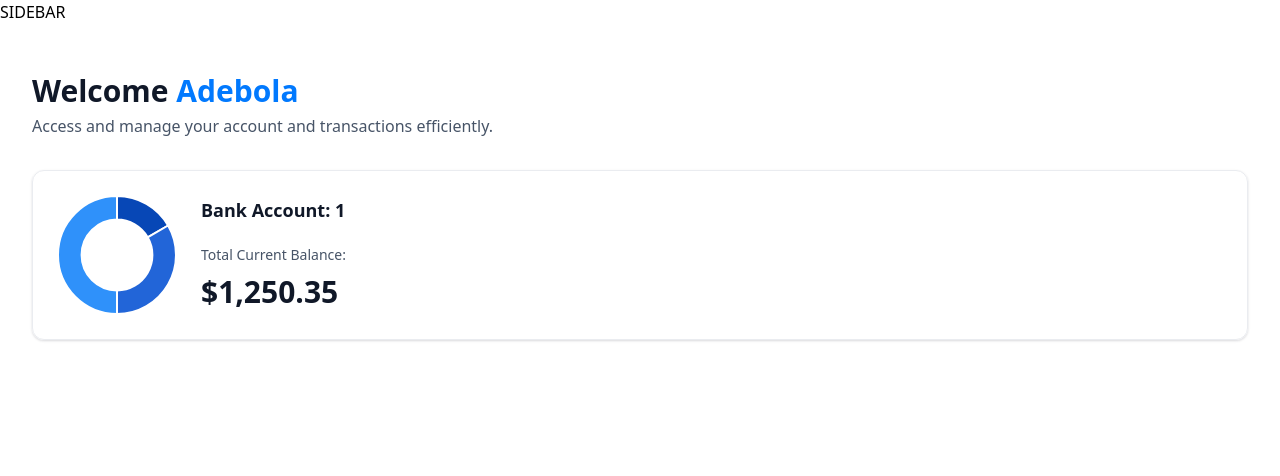
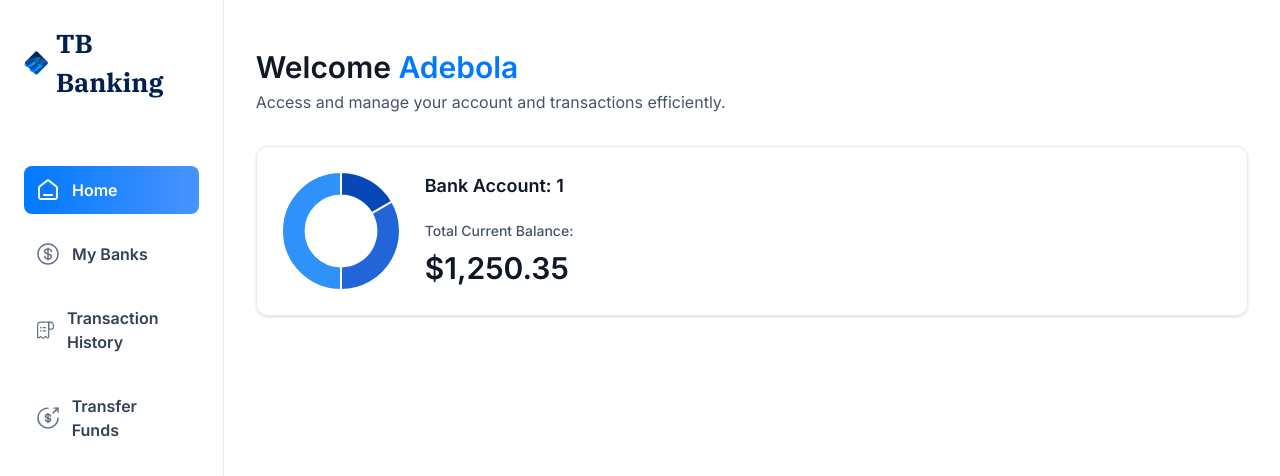
Before and after one commit to techbola/banking-app-nextjs, a Next.js app: page / in a window 1280 px wide. Shown: the top 476 px of the page. Built offline with nearby package versions, Linux system fonts and the light colour scheme.

Commit message:
add sidebar navigation ui, navigation ui for mobile

```diff
--- a/app/(root)/layout.tsx
+++ b/app/(root)/layout.tsx
@@ -1,10 +1,28 @@
-export default function RootLayout({children,}: Readonly<{
+import MobileNav from "@/components/MobileNav";
+import Sidebar from "@/components/Sidebar";
+import Image from "next/image";
+
+export default function RootLayout({
+  children,
+}: Readonly<{
   children: React.ReactNode;
 }>) {
+  const loggedIn = { firstName: "Adebola", lastName: "TB" };
+
   return (
-    <main>
-      SIDEBAR
-      {children}
+    <main className="flex h-screen w-full font-inter">
+      <Sidebar user={loggedIn} />
+
+      <div className="flex size-full flex-col">
+        <div className="root-layout">
+          <Image src="/icons/logo.svg" alt="menu icon" width={30} height={30} />
+          <div>
+            <MobileNav user={loggedIn} />
+          </div>
+        </div>
+
+        {children}
+      </div>
     </main>
   );
 }
--- /dev/null
+++ b/components/MobileNav.tsx
@@ -0,0 +1,94 @@
+"use client";
+
+import {
+  Sheet,
+  SheetClose,
+  SheetContent,
+  SheetTrigger,
+} from "@/components/ui/sheet";
+import Image from "next/image";
+import Link from "next/link";
+import { usePathname } from "next/navigation";
+import { sidebarLinks } from "@/constants";
+import { cn } from "@/lib/utils";
+
+const MobileNav = ({ user }: MobileNavProps) => {
+  const pathname = usePathname();
+
+  return (
+    <section className="w-full max-w-[264px]">
+      <Sheet>
+        <SheetTrigger>
+          <Image
+            src="/icons/hamburger.svg"
+            alt="menu icon"
+            width={30}
+            height={30}
+            className="cursor-pointer"
+          />
+        </SheetTrigger>
+        <SheetContent side="left" className="border-none bg-white">
+          <Link
+            href="/"
+            className="cursor-pointer flex items-center gap-1 px-4"
+          >
+            <Image
+              src="/icons/logo.svg"
+              alt="TB Banking Logo"
+              width={34}
+              height={34}
+            />
+            <h1 className="text-26 font-ibm-plex-serif font-bold text-black-1">
+              TB Banking
+            </h1>
+          </Link>
+
+          <div className="mobilenav-sheet">
+            <SheetClose asChild>
+              <nav className="fex h-full flex-col gap-6 pt-16 text-white">
+                {sidebarLinks.map((link) => {
+                  const isActive =
+                    pathname === link.route ||
+                    pathname.startsWith(`${link.route}/`);
+
+                  return (
+                    <SheetClose asChild key={link.route}>
+                      <Link
+                        href={link.route}
+                        key={link.label}
+                        className={cn("mobilenav-sheet_close w-full", {
+                          "bg-bank-gradient": isActive,
+                        })}
+                      >
+                        <Image
+                          src={link.imgURL}
+                          alt={link.label}
+                          width={20}
+                          height={20}
+                          className={cn({
+                            "brightness-[3] invert-0": isActive,
+                          })}
+                        />
+                        <p
+                          className={cn("text-16 font-semibold text-black-2", {
+                            "text-white": isActive,
+                          })}
+                        >
+                          {link.label}
+                        </p>
+                      </Link>
+                    </SheetClose>
+                  );
+                })}
+                USER
+              </nav>
+            </SheetClose>
+            FOOTER
+          </div>
+        </SheetContent>
+      </Sheet>
+    </section>
+  );
+};
+
+export default MobileNav;
--- /dev/null
+++ b/components/Sidebar.tsx
@@ -0,0 +1,61 @@
+"use client";
+
+import { sidebarLinks } from "@/constants";
+import { cn } from "@/lib/utils";
+import Image from "next/image";
+import Link from "next/link";
+import { usePathname } from "next/navigation";
+
+const Sidebar = ({ user }: SiderbarProps) => {
+  const pathname = usePathname();
+
+  return (
+    <section className="sidebar">
+      <nav className="flex flex-col gap-4">
+        <Link href="/" className="mb-12 cursor-pointer flex items-center gap-2">
+          <Image
+            src="/icons/logo.svg"
+            alt="TB Banking Logo"
+            width={34}
+            height={34}
+            className="size-[24px] max-xl:size-14"
+          />
+          <h1 className="sidebar-logo">TB Banking</h1>
+        </Link>
+
+        {sidebarLinks.map((link) => {
+          const isActive =
+            pathname === link.route || pathname.startsWith(`${link.route}/`);
+
+          return (
+            <Link
+              href={link.route}
+              key={link.label}
+              className={cn("sidebar-link", {
+                "bg-bank-gradient": isActive,
+              })}
+            >
+              <div className="relative size-6">
+                <Image
+                  src={link.imgURL}
+                  alt={link.label}
+                  fill
+                  className={cn({ "brightness-[3] invert-0": isActive })}
+                />
+              </div>
+              <p
+                className={cn("sidebar-label", {
+                  "!text-white": isActive,
+                })}
+              >
+                {link.label}
+              </p>
+            </Link>
+          );
+        })}
+      </nav>
+    </section>
+  );
+};
+
+export default Sidebar;
--- /dev/null
+++ b/components/ui/sheet.tsx
@@ -0,0 +1,140 @@
+"use client"
+
+import * as React from "react"
+import * as SheetPrimitive from "@radix-ui/react-dialog"
+import { cva, type VariantProps } from "class-variance-authority"
+import { X } from "lucide-react"
+
+import { cn } from "@/lib/utils"
+
+const Sheet = SheetPrimitive.Root
+
+const SheetTrigger = SheetPrimitive.Trigger
+
+const SheetClose = SheetPrimitive.Close
+
+const SheetPortal = SheetPrimitive.Portal
+
+const SheetOverlay = React.forwardRef<
+  React.ElementRef<typeof SheetPrimitive.Overlay>,
+  React.ComponentPropsWithoutRef<typeof SheetPrimitive.Overlay>
+>(({ className, ...props }, ref) => (
+  <SheetPrimitive.Overlay
+    className={cn(
+      "fixed inset-0 z-50 bg-black/80  data-[state=open]:animate-in data-[state=closed]:animate-out data-[state=closed]:fade-out-0 data-[state=open]:fade-in-0",
+      className
+    )}
+    {...props}
+    ref={ref}
+  />
+))
+SheetOverlay.displayName = SheetPrimitive.Overlay.displayName
+
+const sheetVariants = cva(
+  "fixed z-50 gap-4 bg-background p-6 shadow-lg transition ease-in-out data-[state=open]:animate-in data-[state=closed]:animate-out data-[state=closed]:duration-300 data-[state=open]:duration-500",
+  {
+    variants: {
+      side: {
+        top: "inset-x-0 top-0 border-b data-[state=closed]:slide-out-to-top data-[state=open]:slide-in-from-top",
+        bottom:
+          "inset-x-0 bottom-0 border-t data-[state=closed]:slide-out-to-bottom data-[state=open]:slide-in-from-bottom",
+        left: "inset-y-0 left-0 h-full w-3/4 border-r data-[state=closed]:slide-out-to-left data-[state=open]:slide-in-from-left sm:max-w-sm",
+        right:
+          "inset-y-0 right-0 h-full w-3/4  border-l data-[state=closed]:slide-out-to-right data-[state=open]:slide-in-from-right sm:max-w-sm",
+      },
+    },
+    defaultVariants: {
+      side: "right",
+    },
+  }
+)
+
+interface SheetContentProps
+  extends React.ComponentPropsWithoutRef<typeof SheetPrimitive.Content>,
+    VariantProps<typeof sheetVariants> {}
+
+const SheetContent = React.forwardRef<
+  React.ElementRef<typeof SheetPrimitive.Content>,
+  SheetContentProps
+>(({ side = "right", className, children, ...props }, ref) => (
+  <SheetPortal>
+    <SheetOverlay />
+    <SheetPrimitive.Content
+      ref={ref}
+      className={cn(sheetVariants({ side }), className)}
+      {...props}
+    >
+      {children}
+      <SheetPrimitive.Close className="absolute right-4 top-4 rounded-sm opacity-70 ring-offset-background transition-opacity hover:opacity-100 focus:outline-none focus:ring-2 focus:ring-ring focus:ring-offset-2 disabled:pointer-events-none data-[state=open]:bg-secondary">
+        <X className="h-4 w-4" />
+        <span className="sr-only">Close</span>
+      </SheetPrimitive.Close>
+    </SheetPrimitive.Content>
+  </SheetPortal>
+))
+SheetContent.displayName = SheetPrimitive.Content.displayName
+
+const SheetHeader = ({
+  className,
+  ...props
+}: React.HTMLAttributes<HTMLDivElement>) => (
+  <div
+    className={cn(
+      "flex flex-col space-y-2 text-center sm:text-left",
+      className
+    )}
+    {...props}
+  />
+)
+SheetHeader.displayName = "SheetHeader"
+
+const SheetFooter = ({
+  className,
+  ...props
+}: React.HTMLAttributes<HTMLDivElement>) => (
+  <div
+    className={cn(
+      "flex flex-col-reverse sm:flex-row sm:justify-end sm:space-x-2",
+      className
+    )}
+    {...props}
+  />
+)
+SheetFooter.displayName = "SheetFooter"
+
+const SheetTitle = React.forwardRef<
+  React.ElementRef<typeof SheetPrimitive.Title>,
+  React.ComponentPropsWithoutRef<typeof SheetPrimitive.Title>
+>(({ className, ...props }, ref) => (
+  <SheetPrimitive.Title
+    ref={ref}
+    className={cn("text-lg font-semibold text-foreground", className)}
+    {...props}
+  />
+))
+SheetTitle.displayName = SheetPrimitive.Title.displayName
+
+const SheetDescription = React.forwardRef<
+  React.ElementRef<typeof SheetPrimitive.Description>,
+  React.ComponentPropsWithoutRef<typeof SheetPrimitive.Description>
+>(({ className, ...props }, ref) => (
+  <SheetPrimitive.Description
+    ref={ref}
+    className={cn("text-sm text-muted-foreground", className)}
+    {...props}
+  />
+))
+SheetDescription.displayName = SheetPrimitive.Description.displayName
+
+export {
+  Sheet,
+  SheetPortal,
+  SheetOverlay,
+  SheetTrigger,
+  SheetClose,
+  SheetContent,
+  SheetHeader,
+  SheetFooter,
+  SheetTitle,
+  SheetDescription,
+}
--- a/package.json
+++ b/package.json
@@ -9,6 +9,7 @@
     "lint": "next lint"
   },
   "dependencies": {
+    "@radix-ui/react-dialog": "^1.1.2",
     "@radix-ui/react-slot": "^1.1.0",
     "chart.js": "^4.4.6",
     "class-variance-authority": "^0.7.0",
```
Also changed, not shown: 1 other file (tests, documents, lock files or other folders).
